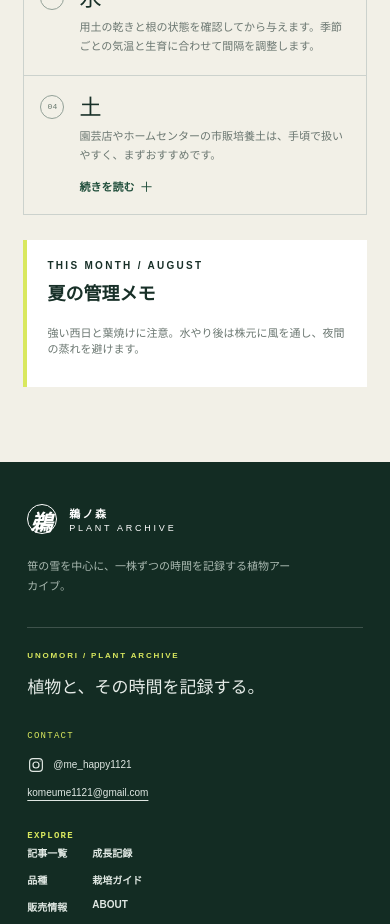
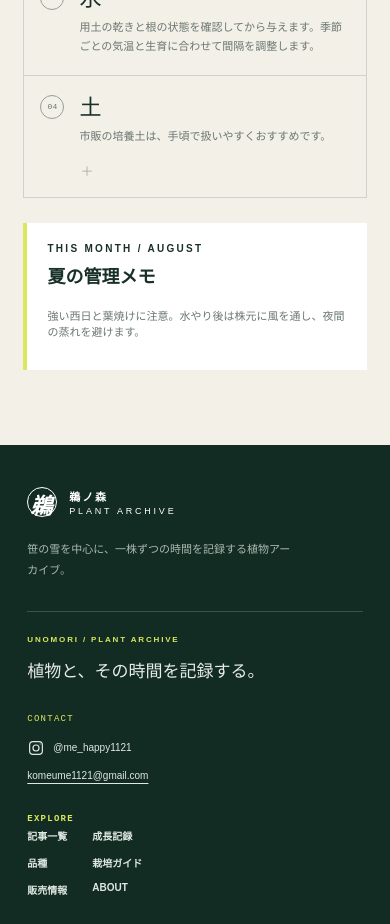
Before and after one commit to KomeUme/unomori-plant-archive, a Next.js app: page /care-guide in a window 390 px wide. Shown: the part 2140-3064 px from the top of the page. Built offline with nearby package versions, Linux system fonts and the light colour scheme; no server answers.

Commit message:
Tone down soil guide expansion

```diff
--- a/app/care-guide/page.tsx
+++ b/app/care-guide/page.tsx
@@ -8,7 +8,7 @@ const guides = [
   {
     no: '04',
     title: '土',
-    body: '園芸店やホームセンターの市販培養土は、手頃で扱いやすく、まずおすすめです。',
+    body: '市販の培養土は、手頃で扱いやすくおすすめです。',
     more: '最も望ましいのは、置き場所や水やりの頻度に合わせて基本用土を自分で配合することです。ただし、光・風・水の3つを適切に整えられれば、土の選択肢を極端に狭める必要はありません。土の配合は、まずこの3項目を把握してから見直すとよいでしょう。',
   },
 ];
@@ -24,7 +24,7 @@ const guideIntroduction = [
 export default function CareGuidePage() {
   return <main><Header />
     <section className="page-hero"><p className="eyebrow">CARE GUIDE</p><h1>栽培ガイド</h1></section>
-    <section className="section guide-section page-section"><div className="guide-content"><div className="guide-introduction"><p className="eyebrow">BEFORE YOU BEGIN</p><h2>まず、植物の今の状態を見ます。</h2>{guideIntroduction.map((paragraph) => <p key={paragraph}>{paragraph}</p>)}</div><figure className="agave-annual-graph"><picture><source media="(max-width: 720px)" srcSet={siteHref('/agave-annual-graph-mobile.jpg')} /><img src={siteHref('/agave-annual-graph-desktop.jpg')} alt="アガベの年間育成グラフ。月ごとの育成状態、水やり量、植え替え適期を示す。" /></picture></figure><div className="annual-graph-note"><p className="eyebrow">ABOUT THE SEASONS</p><p>日本では四季によって、気温・日照・降水量・湿度が大きく変わります。こうした短期間の環境変化は、植物が原生地で経験する条件とは異なることがあります。栽培では日本の季節に合わせながら、原生地に近い光・風・水・温度のバランスを、株の状態に応じて整えることが大切です。</p></div><div className="guide-points-heading"><p className="eyebrow">CARE POINTS</p><h2>栽培におけるポイント</h2><p className="guide-priority">優先順位　光 <span>＞</span> 風 <span>＞</span> 水 <span>＞</span> 土</p></div><div className="guide-grid">{guides.map(({ no, title, body, more }) => <article key={no}><span className="guide-point-number">{no}</span><h3>{title}</h3><p>{body}</p>{more && <details className="guide-more"><summary>続きを読む</summary><p>{more}</p></details>}</article>)}</div><div className="season-note"><p className="eyebrow">THIS MONTH / AUGUST</p><b>夏の管理メモ</b><p>強い西日と葉焼けに注意。水やり後は株元に風を通し、夜間の蒸れを避けます。</p></div></div></section>
+    <section className="section guide-section page-section"><div className="guide-content"><div className="guide-introduction"><p className="eyebrow">BEFORE YOU BEGIN</p><h2>まず、植物の今の状態を見ます。</h2>{guideIntroduction.map((paragraph) => <p key={paragraph}>{paragraph}</p>)}</div><figure className="agave-annual-graph"><picture><source media="(max-width: 720px)" srcSet={siteHref('/agave-annual-graph-mobile.jpg')} /><img src={siteHref('/agave-annual-graph-desktop.jpg')} alt="アガベの年間育成グラフ。月ごとの育成状態、水やり量、植え替え適期を示す。" /></picture></figure><div className="annual-graph-note"><p className="eyebrow">ABOUT THE SEASONS</p><p>日本では四季によって、気温・日照・降水量・湿度が大きく変わります。こうした短期間の環境変化は、植物が原生地で経験する条件とは異なることがあります。栽培では日本の季節に合わせながら、原生地に近い光・風・水・温度のバランスを、株の状態に応じて整えることが大切です。</p></div><div className="guide-points-heading"><p className="eyebrow">CARE POINTS</p><h2>栽培におけるポイント</h2><p className="guide-priority">優先順位　光 <span>＞</span> 風 <span>＞</span> 水 <span>＞</span> 土</p></div><div className="guide-grid">{guides.map(({ no, title, body, more }) => <article key={no}><span className="guide-point-number">{no}</span><h3>{title}</h3><p>{body}</p>{more && <details className="guide-more"><summary aria-label="土の説明をさらに表示">続きを読む</summary><p>{more}</p></details>}</article>)}</div><div className="season-note"><p className="eyebrow">THIS MONTH / AUGUST</p><b>夏の管理メモ</b><p>強い西日と葉焼けに注意。水やり後は株元に風を通し、夜間の蒸れを避けます。</p></div></div></section>
     <Footer />
   </main>;
 }
--- a/app/globals.css
+++ b/app/globals.css
@@ -273,14 +273,15 @@ footer { background:#132c23; color:white; display:grid; grid-template-columns:1.
   .guide-grid article > p:not(.eyebrow) { grid-column:2; margin:0; line-height:1.75; }
 }
 
-.guide-more { margin-top:12px; }
-.guide-more summary { display:inline-flex; align-items:center; gap:5px; color:var(--green); cursor:pointer; font-size:11px; font-weight:700; list-style:none; }
+.guide-more { margin-top:4px; }
+.guide-more summary { display:inline-grid; width:15px; height:15px; place-items:center; color:#7d897f; cursor:pointer; font-size:0; line-height:1; list-style:none; opacity:.62; transition:opacity .18s ease; }
+.guide-more summary:hover { opacity:1; }
 .guide-more summary::-webkit-details-marker { display:none; }
-.guide-more summary::after { content:'＋'; font-size:14px; font-weight:400; }
+.guide-more summary::after { content:'＋'; font-size:13px; font-weight:400; }
 .guide-more[open] summary::after { content:'−'; }
-.guide-more > p { margin:11px 0 0; color:var(--muted); font-size:11px; line-height:1.9; }
+.guide-more > p { margin:5px 0 0; color:var(--muted); font-size:11px; line-height:1.9; }
 
 @media (max-width:620px) {
-  .guide-more { grid-column:2; margin-top:10px; }
+  .guide-more { grid-column:2; margin-top:4px; }
   .guide-more > p { font-size:11px; line-height:1.75; }
 }
```
